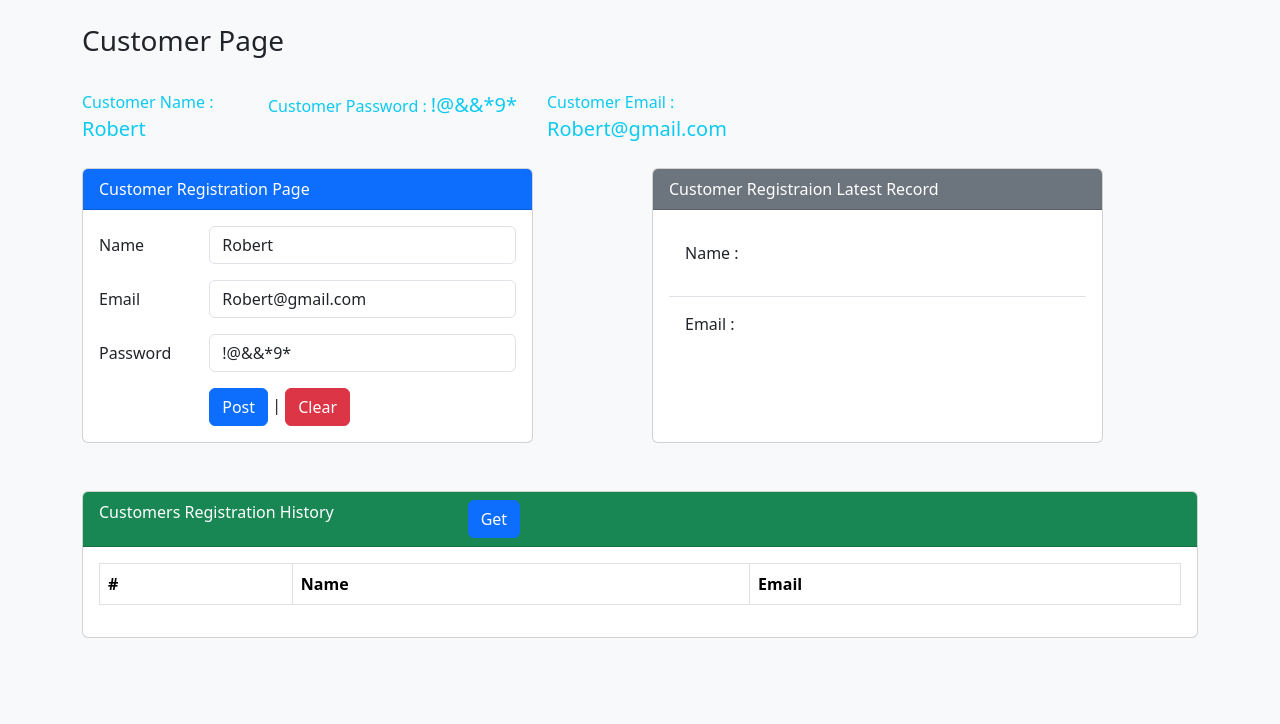
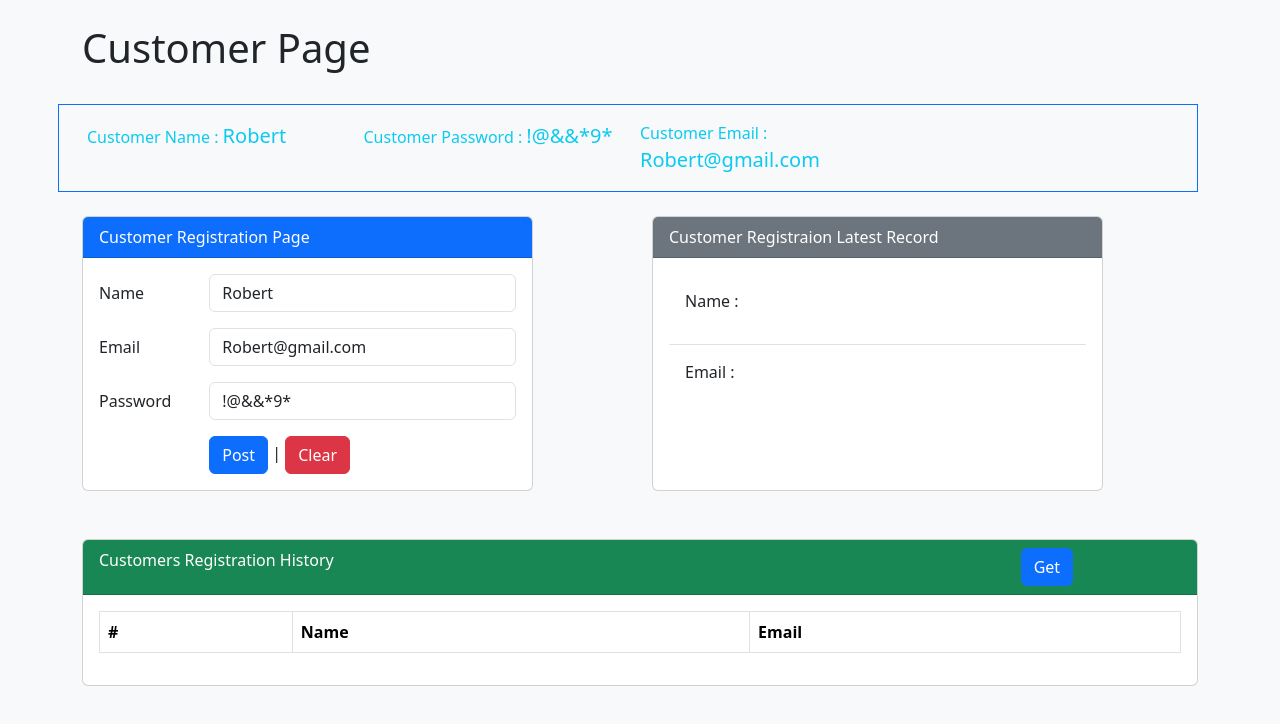
Before and after one commit to madanpatakota/AngularAdvancedConceptsApp, an Angular app: page / in a window 1280 px wide. Shown: the top 724 px of the page. Built offline with nearby package versions, Linux system fonts and the light colour scheme.

Commit message:
component

```diff
--- a/src/app/app.component.html
+++ b/src/app/app.component.html
@@ -1,8 +1,8 @@
 <div class="container">
   <div class="row mt-4">
-    <h3>Customer Page</h3>
-    <div class="row mt-4">
-      <span class="text-info col-2">
+    <h6 class="display-6">Customer Page</h6>
+    <div class="row mt-4  border border-primary p-3">
+      <span class="text-info col-3">
         Customer Name :
         <span class="text-monospace fs-5"> {{ Customer.Name }}</span>
       </span>
--- a/src/app/customers-registration-history/customers-registration-history.component.html
+++ b/src/app/customers-registration-history/customers-registration-history.component.html
@@ -1,12 +1,12 @@
 <div class="card h-100">
   <div class="card-header bg-success text-white">
     <div class="row">
-      <div class="col-4">
+      <div class="col-10">
         <span>Customers Registration History</span>
       </div>
-      <div class="col-1">
+      <div class="col-2">
         <input
-          class="btn btn-primary"
+          class="btn btn-primary pl-4 pr-4"
           type="button"
           value="Get"
           (click)="evtGetLatestRecords()"
```
